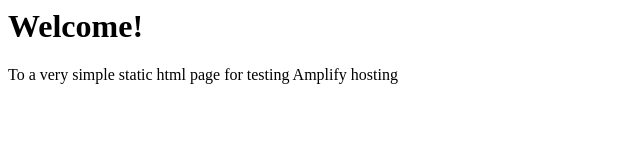
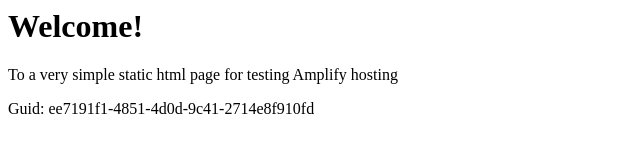
Before and after one commit to aws-aemilia-icn/Github-PR-Commit-Integration-Test-DoNotTouch-v1-prod-ap-northeast-2, a website: page src/index.html in a window 1280 px wide. Shown: the whole page, without its empty margins (0-640 px from the left). Drawn offline with Linux system fonts and the light colour scheme.

Commit message:
commit from integ tests

```diff
--- a/src/index.html
+++ b/src/index.html
@@ -1,3 +1,5 @@
+
+
 <html lang="en">
 
 <head>
@@ -10,6 +12,6 @@
 <body>
     <h1>Welcome!</h1>
     <p>To a very simple static html page for testing Amplify hosting</p>
-</body>
+    <p>Guid: ee7191f1-4851-4d0d-9c41-2714e8f910fd</p></body>
 
 </html>
```
